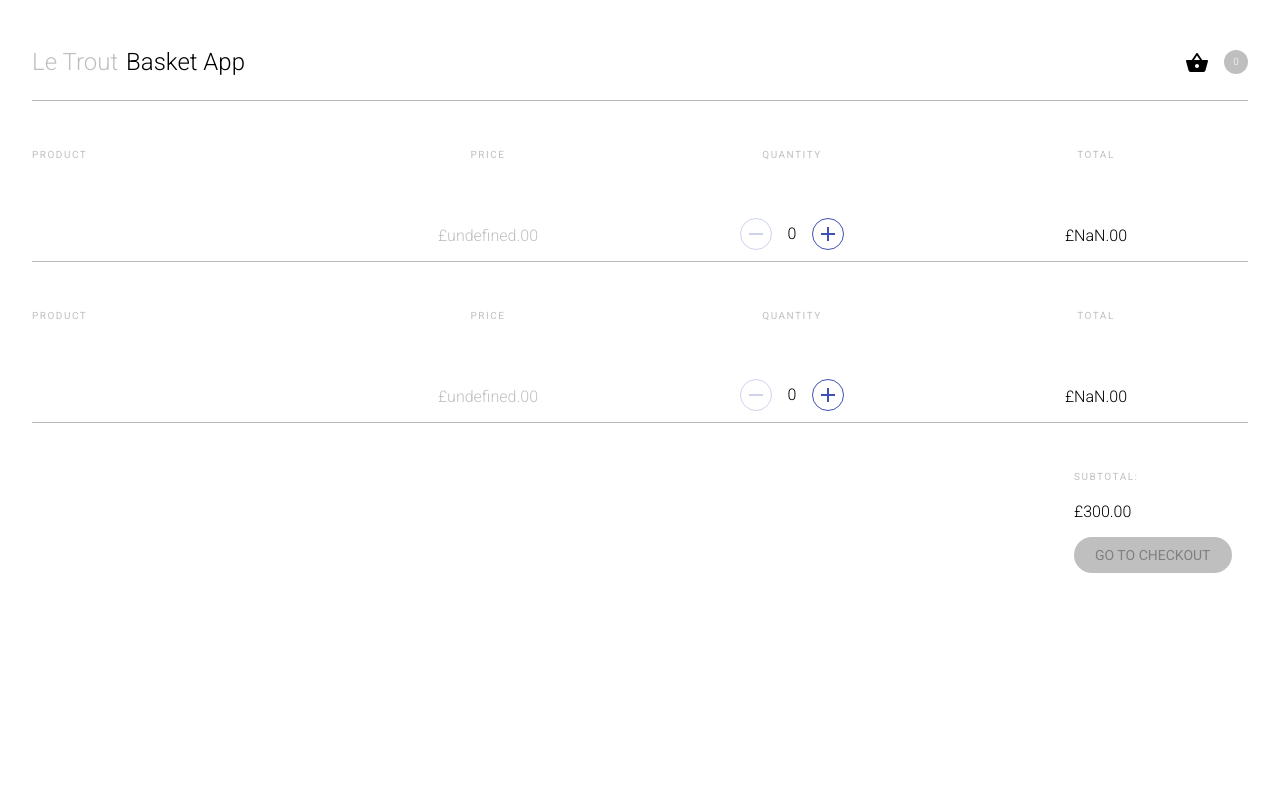
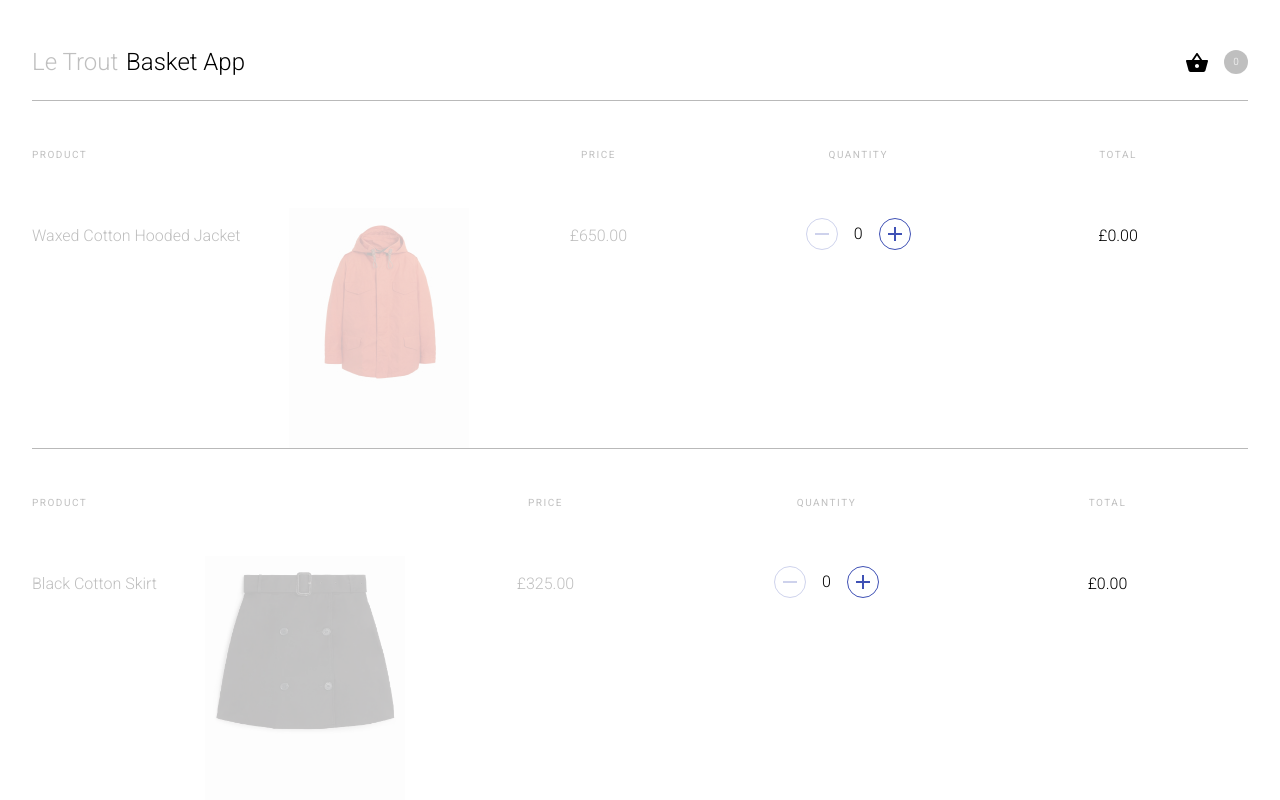
Before and after one commit to Taha-Hassan-Git/Shopping-Basket-Component, a React (Vite) app: page / in a window 1280 px wide. Shown: the top 800 px of the page. Built offline with nearby package versions, Linux system fonts and the light colour scheme.

Commit message:
basketitem info renders from catalogue object

```diff
--- a/src/App.tsx
+++ b/src/App.tsx
@@ -2,15 +2,15 @@ import Header from "./components/Header";
 import Basket from "./components/Basket";
 import { useEffect, useState } from "react";
 import { IBasketItem, IProduct } from "./types/types";
-import { WaxedJacket, CottonSkirt } from "./assets/Catalogue";
+import { catalogue } from "./assets/catalogue";
 
 function App() {
   const [basket, setBasket] = useState<IBasketItem[]>([]);
 
   useEffect(() => {
     setBasket([
-      { id: WaxedJacket.id, quantity: 1 },
-      { id: CottonSkirt.id, quantity: 1 },
+      { id: catalogue.WaxedJacket.id, quantity: 1 },
+      { id: catalogue.CottonSkirt.id, quantity: 1 },
     ]);
   }, []);
 
--- a/src/assets/Catalogue.ts
+++ b/src/assets/Catalogue.ts
@@ -1,14 +1,16 @@
-export const WaxedJacket = {
+export const catalogue= {
+    WaxedJacket: {
     id: 1234,
     name: "Waxed Cotton Hooded Jacket",
     description: "A beautiful jacket",
     img: "./src/assets/Jacket.jpg",
     price: 650,
-  };
-export const CottonSkirt = {
+  },
+CottonSkirt: {
     id: 5678,
     name: "Black Cotton Skirt",
     description: "A lovely skirt",
     img: "./src/assets/CottonSkirt.png",
     price: 325,
-  };
+  }
+}
--- a/src/components/Basket.tsx
+++ b/src/components/Basket.tsx
@@ -2,7 +2,6 @@ import Subtotal from "./Subtotal";
 import CheckoutButton from "./CheckoutButton";
 import BasketItem from "./BasketItem";
 import { IBasketItem } from "../types/types";
-import { WaxedJacket, CottonSkirt } from "../assets/Catalogue";
 
 interface Props {
   basket: IBasketItem[];
--- a/src/components/BasketItem.tsx
+++ b/src/components/BasketItem.tsx
@@ -2,32 +2,42 @@ import Product from "./Product";
 import ProductPrice from "./ProductPrice";
 import ProductQuantity from "./ProductQuantity";
 import ProductTotal from "./ProductTotal";
-import { IBasketItem } from "../types/types";
+import { IBasketItem, IProduct } from "../types/types";
+import { catalogue } from "../assets/catalogue";
 
 interface Props {
-  item: { id: number; quantity: number };
+  item: IBasketItem;
   basket: IBasketItem[];
   setBasket: React.Dispatch<React.SetStateAction<IBasketItem[]>>;
 }
 
 const BasketItem = ({ item, basket, setBasket }: Props) => {
+  const product = Object.values(catalogue).find(
+    (product) => product.id === item.id
+  );
+  if (!product) {
+    return null;
+  }
   return (
     <div className="row BasketItem">
       <div className="ProductContainer">
-        {console.log(item)}
-        <Product name={item.name} img={item.img} />
-        <ProductPrice price={`£${item.price}.00`} CssClass="above-700" />
+        <Product name={product.name} img={product.img} />
+        <ProductPrice price={`£${product.price}.00`} CssClass="above-700" />
         <ProductQuantity
           basket={basket}
           setBasket={setBasket}
           CssClass="above-700"
         />
-        <ProductTotal basket={basket} price={item.price} CssClass="above-700" />
+        <ProductTotal
+          basket={basket}
+          price={product.price}
+          CssClass="above-700"
+        />
       </div>
       <div className="below-700 TotalContainer">
-        <ProductPrice price={`£${item.price}.00`} />
+        <ProductPrice price={`£${product.price}.00`} />
         <ProductQuantity basket={basket} setBasket={setBasket} />
-        <ProductTotal basket={basket} price={item.price} />
+        <ProductTotal basket={basket} price={product.price} />
       </div>
     </div>
   );
```
